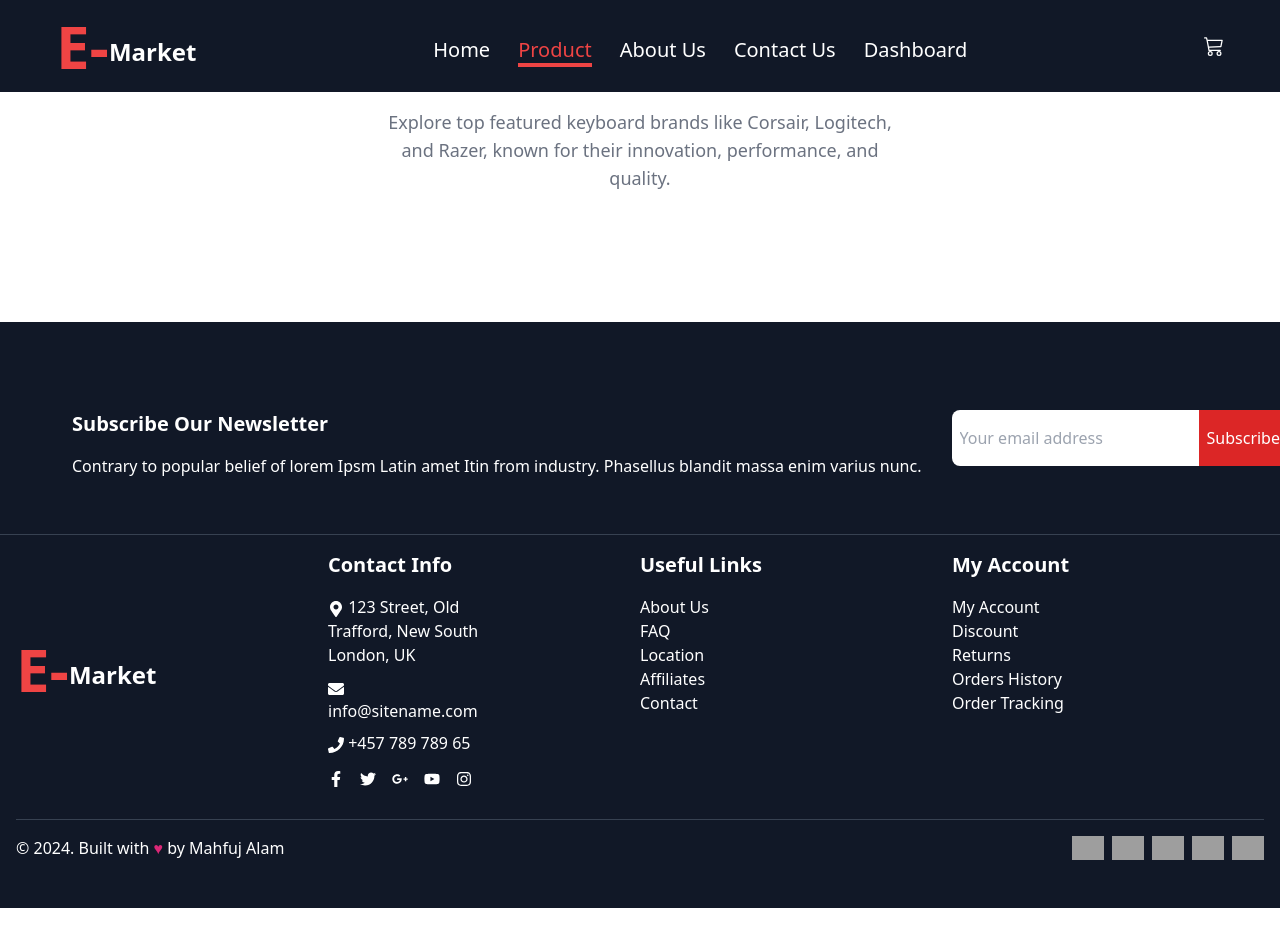
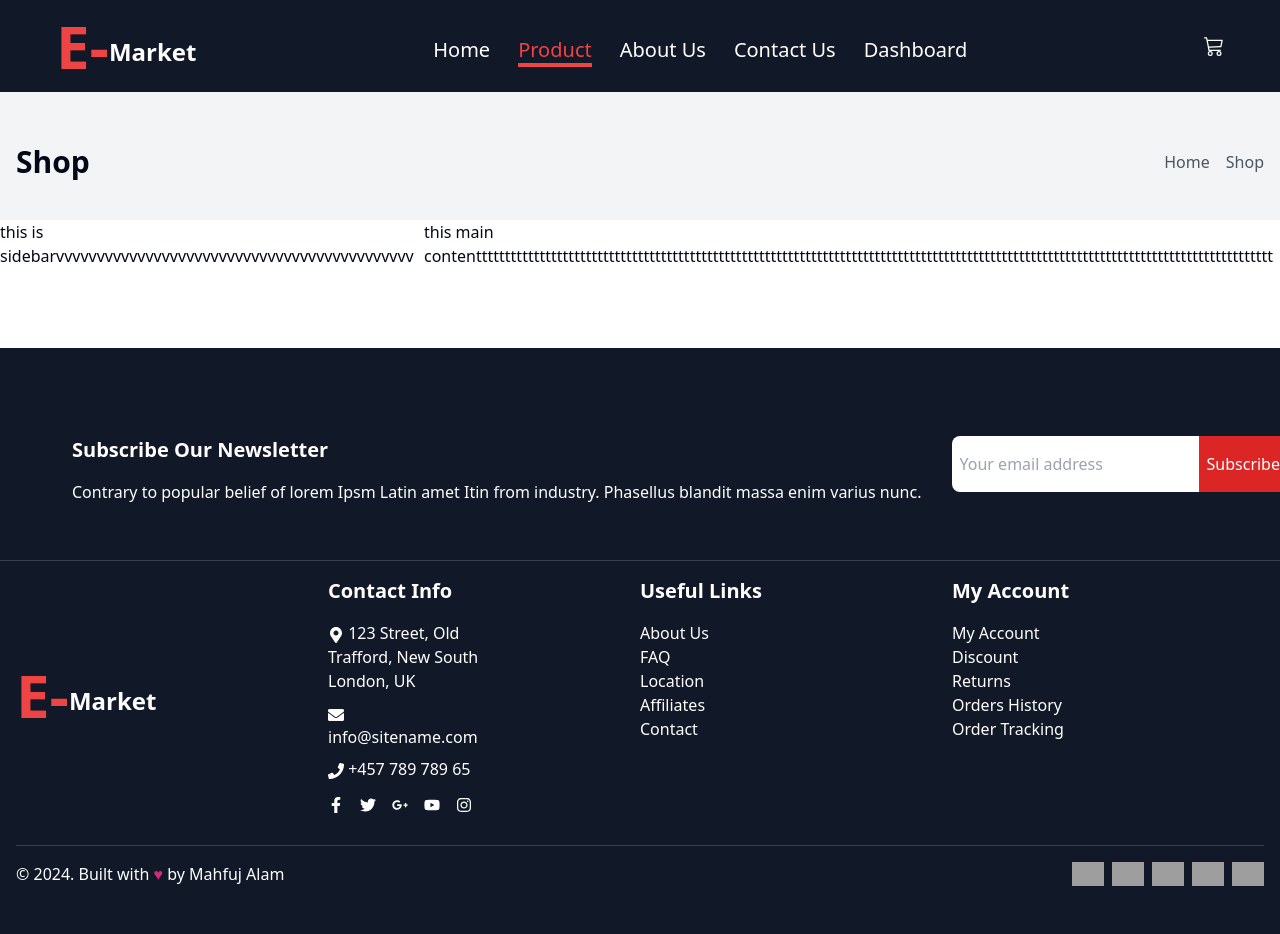
Before and after one commit to Mahfuj424/mechanical-keyboard-client, a React (Vite) app: page /product in a window 1280 px wide. Shown: the top 934 px of the page. Before the commit the page ends 908 px from the top, so only its background shows below. Built offline with nearby package versions, Linux system fonts and the light colour scheme; grey boxes are pictures that could not be loaded.

Commit message:
product page navbar created

```diff
--- a/src/components/HeroSection/HeroSection.tsx
+++ b/src/components/HeroSection/HeroSection.tsx
@@ -7,9 +7,11 @@ import {
   CarouselNext,
   CarouselPrevious,
 } from "@/components/ui/carousel";
-import sliderImage1 from "@/assets/bannerImages/banner1.webp";
+import sliderImage3 from "@/assets/bannerImages/banner3.jpg";
 import sliderImage2 from "@/assets/bannerImages/banner2.jpg";
-import sliderImage3 from "@/assets/bannerImages/banner1.jpeg";
+import sliderImage1 from "@/assets/bannerImages/banner.avif";
+import AddCardButton from "../ui/AddCardButton";
+import { Link } from "react-router-dom";
 
 export function HeroSection() {
   const sliderData = [
@@ -27,10 +29,34 @@ export function HeroSection() {
     },
   ];
 
+  const bannerContent = [
+    {
+      id: 1,
+      discount: "STARTING $60.00",
+      title: "Unique Keyboard Style",
+      description:
+        "Experience unparalleled typing precision and speed. Designed for both gamers and professionals.",
+    },
+    {
+      id: 2,
+      discount: "STARTING $40.00",
+      title: "User Friendly Keyboard",
+      description:
+        "Elevate your typing with our top-tier mechanical keyboards. Crafted for durability and comfort.",
+    },
+    {
+      id: 3,
+      discount: "STARTING $20.00",
+      title: "Quality Keyboard",
+      description:
+        "Discover the perfect blend of comfort and performance. Enhance your productivity and gaming sessions.",
+    },
+  ];
+
   return (
-    <div className=" w-full  -mt-0.5 ">
+    <div className="w-full -mt-0.5">
       <Carousel
-        className=" overflow-hidden shadow-lg"
+        className="overflow-hidden shadow-lg"
         plugins={[
           Autoplay({
             delay: 6000,
@@ -38,11 +64,27 @@ export function HeroSection() {
         ]}
       >
         <CarouselContent>
-          {sliderData.map((slider) => (
+          {sliderData.map((slider, index) => (
             <CarouselItem key={slider.id} className="min-w-full p-0">
-              <Card className="bg-transparent">
-                <CardContent className="flex items-center justify-center h-[100vh] w-full p-0">
-                  <img src={slider?.image} className="h-full w-full" alt="" />
+              <Card className="bg-transparent relative">
+                <CardContent className="flex items-center justify-center h-[100vh] w-full p-0 relative">
+                  <img src={slider.image} className="h-full w-full" alt="" />
+                  <div className="absolute inset-0 bg-gradient-to-b from-transparent via-transparent to-black/50"></div>
+                  <div className="absolute inset-0 bg-gradient-to-r from-black/30 via-transparent to-black/30"></div>
+                  <div className="absolute inset-0 flex flex-col items-center justify-center text-center text-white px-4 z-10">
+                    <div className="bg-red-500 text-lg md:text-3xl font-semibold md:px-8 px-4 md:py-4 py-2 mb-4 rounded">
+                      {bannerContent[index].discount}
+                    </div>
+                    <h1 className="text-4xl md:text-6xl font-bold mb-2">
+                      {bannerContent[index].title}
+                    </h1>
+                    <p className="text-lg mb-4 md:w-1/3 w-full">
+                      {bannerContent[index].description}
+                    </p>
+                    <Link to='/product'>
+                      <AddCardButton name={"Shop Now"} />
+                    </Link>
+                  </div>
                 </CardContent>
               </Card>
             </CarouselItem>
--- a/src/components/Home/FeaturedProduct/FeaturedProduct.tsx
+++ b/src/components/Home/FeaturedProduct/FeaturedProduct.tsx
@@ -4,6 +4,7 @@ import SectionTitle from "@/components/sectinTitle/SectionTitle";
 import AddCardButton from "@/components/ui/AddCardButton";
 import CustomCard from "@/components/ui/CustomCard";
 import { useGetProductsQuery } from "@/redux/api/baseApi";
+import { Link } from "react-router-dom";
 
 const FeaturedProduct = () => {
   const { data: products, isLoading, isError } = useGetProductsQuery({});
@@ -20,12 +21,14 @@ const FeaturedProduct = () => {
 
       <div className="max-w-7xl mx-auto">
         <div className="grid grid-cols-1 md:grid-cols-2 lg:grid-cols-3 xl:grid-cols-4 gap-8 mx-auto mt-8">
-          {products?.data?.slice(0,4).map((product:any) => (
+          {products?.data?.slice(0, 4).map((product: any) => (
             <CustomCard key={product?._id} product={product} />
           ))}
         </div>
-        <div className='flex justify-center mt-5'>
-            <AddCardButton name={'See More'}/>
+        <div className="flex justify-center mt-5">
+          <Link to='/product'>
+            <AddCardButton name={"See More"} />
+          </Link>
         </div>
       </div>
     </div>
--- a/src/components/Home/extraStudy/ExtraStudy.tsx
+++ b/src/components/Home/extraStudy/ExtraStudy.tsx
@@ -12,7 +12,7 @@ const ExtraStudy = () => {
             <div className="grid grid-cols-1 md:grid-cols-2 gap-5">
               <div className="ps-3" data-aos="fade-up" data-aos-duration="3000">
                 <p className="lg:text-6xl md:text-4xl text-3xl text-white font-semibold md:font-bold">
-                  Choose Your Product
+                  Choose Your Keyboard
                 </p>
                 <p className="md:text-lg text-sm text-white font-semibold mt-7">
                   Nullam suscipit id ante bibendum bibendum. Vivamus interdum
--- a/src/components/Home/whyChoose/WhyChoose.tsx
+++ b/src/components/Home/whyChoose/WhyChoose.tsx
@@ -49,7 +49,7 @@ const WhyChoose = () => {
             >
               <span className="flex-1">{faq.question}</span>
               <span className="ml-2">
-                {openIndex === index ? <FaMinus /> : <FaPlus />}
+                {openIndex === index ? <FaMinus /> : <FaPlus className='text-red-500'/>}
               </span>
             </button>
             {openIndex === index && (
--- /dev/null
+++ b/src/components/productPageContent/MainContent.tsx
@@ -0,0 +1,11 @@
+import React from 'react';
+
+const MainContent = () => {
+    return (
+        <div className='max-w-[70%]'>
+            this main contentttttttttttttttttttttttttttttttttttttttttttttttttttttttttttttttttttttttttttttttttttttttttttttttttttttttttttttttttttttttttttttttttttttttttt
+        </div>
+    );
+};
+
+export default MainContent;
--- /dev/null
+++ b/src/components/productPageContent/SideBar.tsx
@@ -0,0 +1,11 @@
+import React from 'react';
+
+const SideBar = () => {
+    return (
+        <div className='max-w-[30%]'>
+            this is sidebarvvvvvvvvvvvvvvvvvvvvvvvvvvvvvvvvvvvvvvvvvvvv
+        </div>
+    );
+};
+
+export default SideBar;
--- /dev/null
+++ b/src/components/ui/shared/SecondNavbar.tsx
@@ -0,0 +1,21 @@
+import React from "react";
+import { Link } from "react-router-dom";
+
+const SecondNavbar = () => {
+  return (
+    <div className="bg-gray-100 pt-36 pb-10">
+      <div className="max-w-7xl mx-auto px-4 flex justify-between items-center">
+        <h1 className="text-3xl font-bold">Shop</h1>
+        <nav className="text-gray-600">
+          <Link to="/" className="hover:underline">
+            Home
+          </Link>
+          <span className="mx-2"></span>
+          <span>Shop</span>
+        </nav>
+      </div>
+    </div>
+  );
+};
+
+export default SecondNavbar;
--- a/src/components/ui/shared/navbar/Navbar.tsx
+++ b/src/components/ui/shared/navbar/Navbar.tsx
@@ -76,10 +76,10 @@ const Navbar = () => {
     >
       <div className="navbar max-w-[1200px] mx-auto flex items-center justify-between p-4">
         {/* Logo */}
-        <div className="flex items-center justify-center">
+        <Link to='/' className="flex items-center justify-center">
           <h1 className="text-6xl font-semibold text-red-500">E-</h1>
           <h1 className={`text-white text-2xl font-semibold mt-3`}>Market</h1>
-        </div>
+        </Link>
 
         {/* Large screen */}
         <div className="hidden lg:flex items-center pt-2">
@@ -103,7 +103,7 @@ const Navbar = () => {
           </ul>
         </div>
 
-        <Link to={"/cart"} className="text-xl text-white">
+        <Link to={"/cart"} className="text-xl md:block hidden text-white">
           <BsCart3 />
         </Link>
 
@@ -122,6 +122,9 @@ const Navbar = () => {
               isMenuOpen ? "translate-x-0" : "translate-x-full"
             } flex flex-col items-center justify-center`}
           >
+            <Link to={"/cart"} className="text-xl flex items-center -ms-10 mb-5 gap-2 text-black">
+              <BsCart3 /> cart
+            </Link>
             <ul className="space-y-4">
               {navItems.map((item, index) => (
                 <li key={index} className="text-xl text-black">
--- a/src/pages/home/Home.tsx
+++ b/src/pages/home/Home.tsx
@@ -10,7 +10,7 @@ const Home = () => {
   return (
     <div className="space-y-24">
       <HeroSection />
-      <div className="px-3 space-y-24">
+      <div className="px-5 lg:px-0 space-y-24">
         <Service />
         <FeaturedProduct />
         <FeaturesBrand />
--- a/src/pages/product/Product.tsx
+++ b/src/pages/product/Product.tsx
@@ -1,10 +1,17 @@
-import FeaturesBrand from '@/components/Home/featuresBrand/FeaturesBrand';
+
+import MainContent from '@/components/productPageContent/MainContent';
+import SideBar from '@/components/productPageContent/SideBar';
+import SecondNavbar from '@/components/ui/shared/SecondNavbar';
 import React from 'react';
 
 const Product = () => {
     return (
-        <div>
-            <FeaturesBrand/>
+        <div className='mb-20'>
+            <SecondNavbar/>
+            <div className='flex w-full max-w-7xl mx-auto gap-10'>
+                <SideBar/>
+                <MainContent/>
+            </div>
         </div>
     );
 };
```
Also changed, not shown: src/assets/bannerImages/banner.avif (added), src/assets/bannerImages/banner3.jpg (added).
